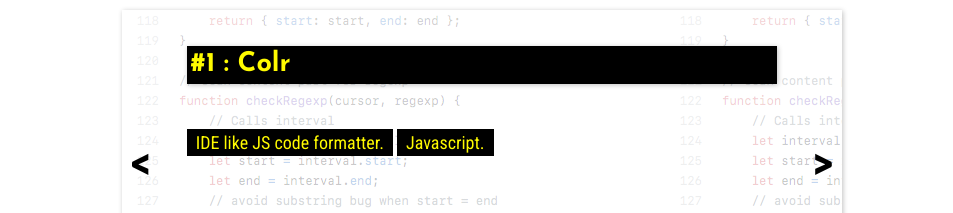
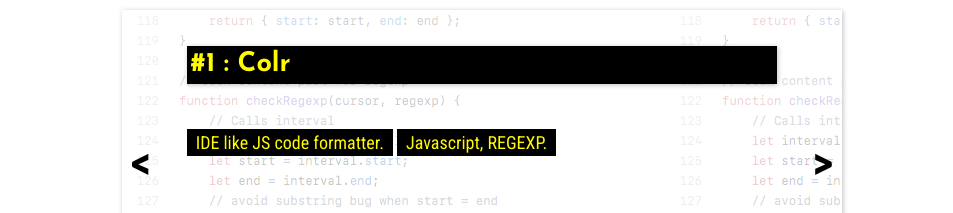
Before and after one commit to sylvain-viole/mysite, a plain HTML site: page index.html in a window 1280 px wide. Shown: the part 1140-1353 px from the top of the page, without its empty margins (158-1111 px from the left). Drawn offline with nearby package versions, Linux system fonts and the light colour scheme.

Commit message:
add regexp mention

```diff
--- a/index.html
+++ b/index.html
@@ -217,7 +217,7 @@
                                         IDE like JS code formatter.
                                     </p>
                                     <p class="details">
-                                        Javascript.
+                                        Javascript, REGEXP.
                                     </p>
                                 </div>
                                 <div class="button__container">
```
